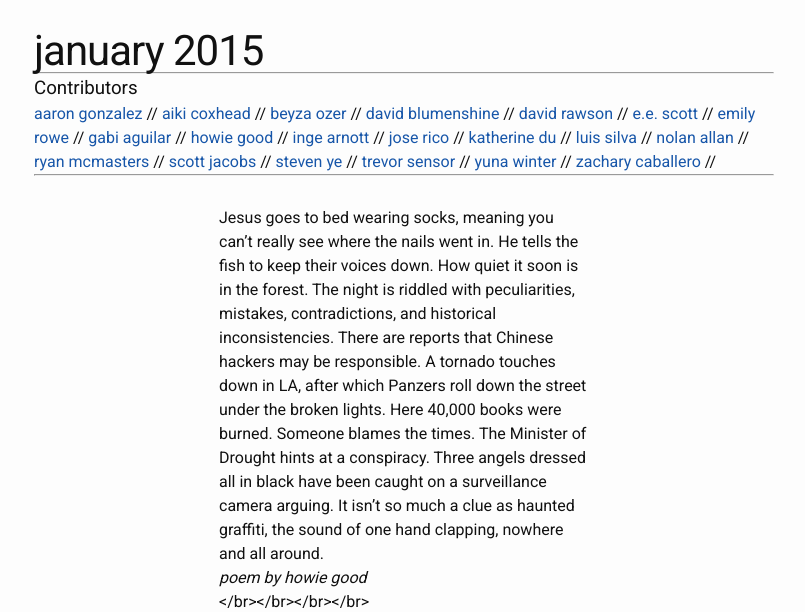
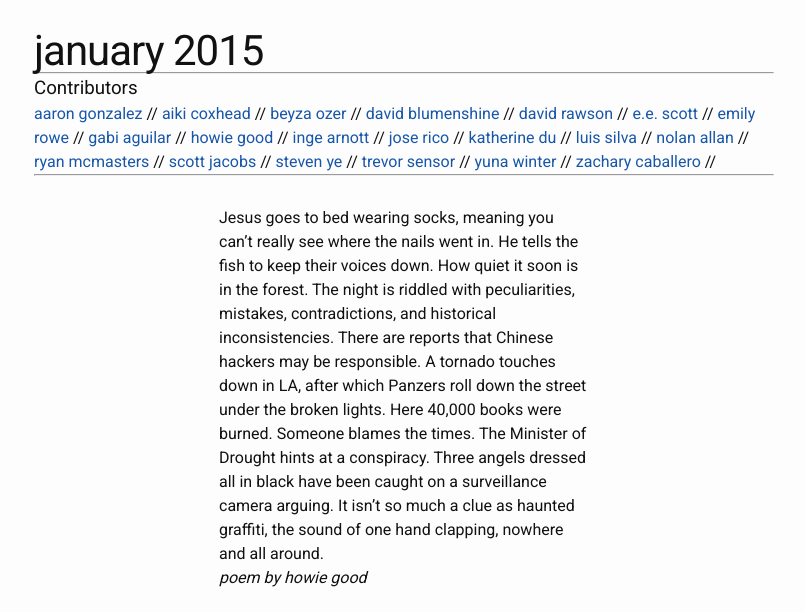
Before and after one commit to dbartel/intheendeverythingismostlywater, a Jekyll site: the page built from _posts/2015-1-28-january.md, in a window 1280 px wide. Shown: the top 612 px of the page, without its empty margins (236-1041 px from the left). Built offline with Jekyll 4.4.1, drawn with Linux system fonts in a browser that asks for light colours; grey boxes are pictures that could not be loaded.

Commit message:
updated br

```diff
--- a/_posts/2015-1-28-january.md
+++ b/_posts/2015-1-28-january.md
@@ -52,6 +52,6 @@ Jesus goes to bed wearing socks, meaning you can’t really see where the nails
 
 *poem by howie good*
 
-</br></br></br></br>
+<br><br><br><br>
 
 ![](https://40.media.tumblr.com/4e03754555fb60d9c650b7151da6e1bb/tumblr_nhs5gsbYjP1u0e83lo1_1280.jpg)
```
